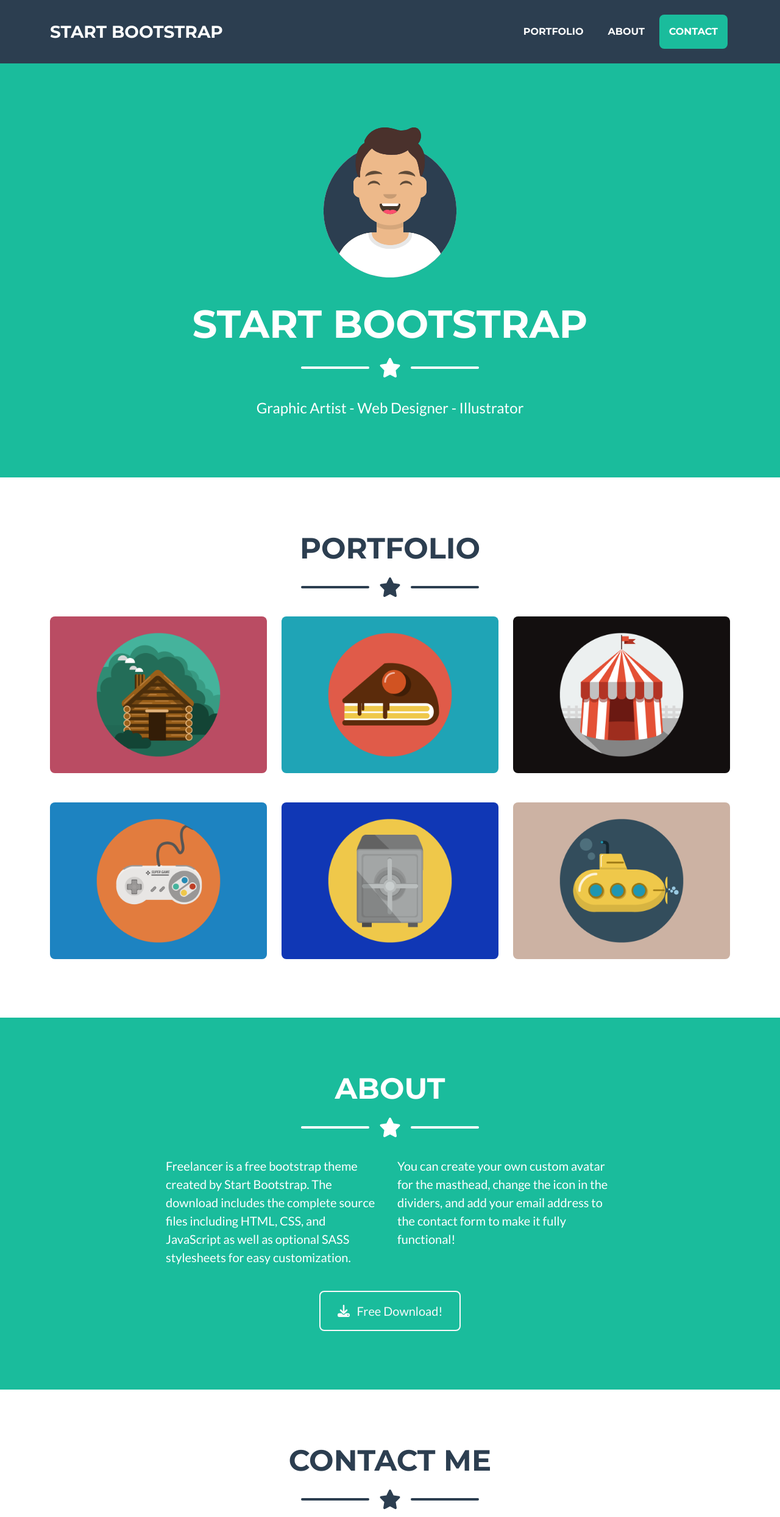
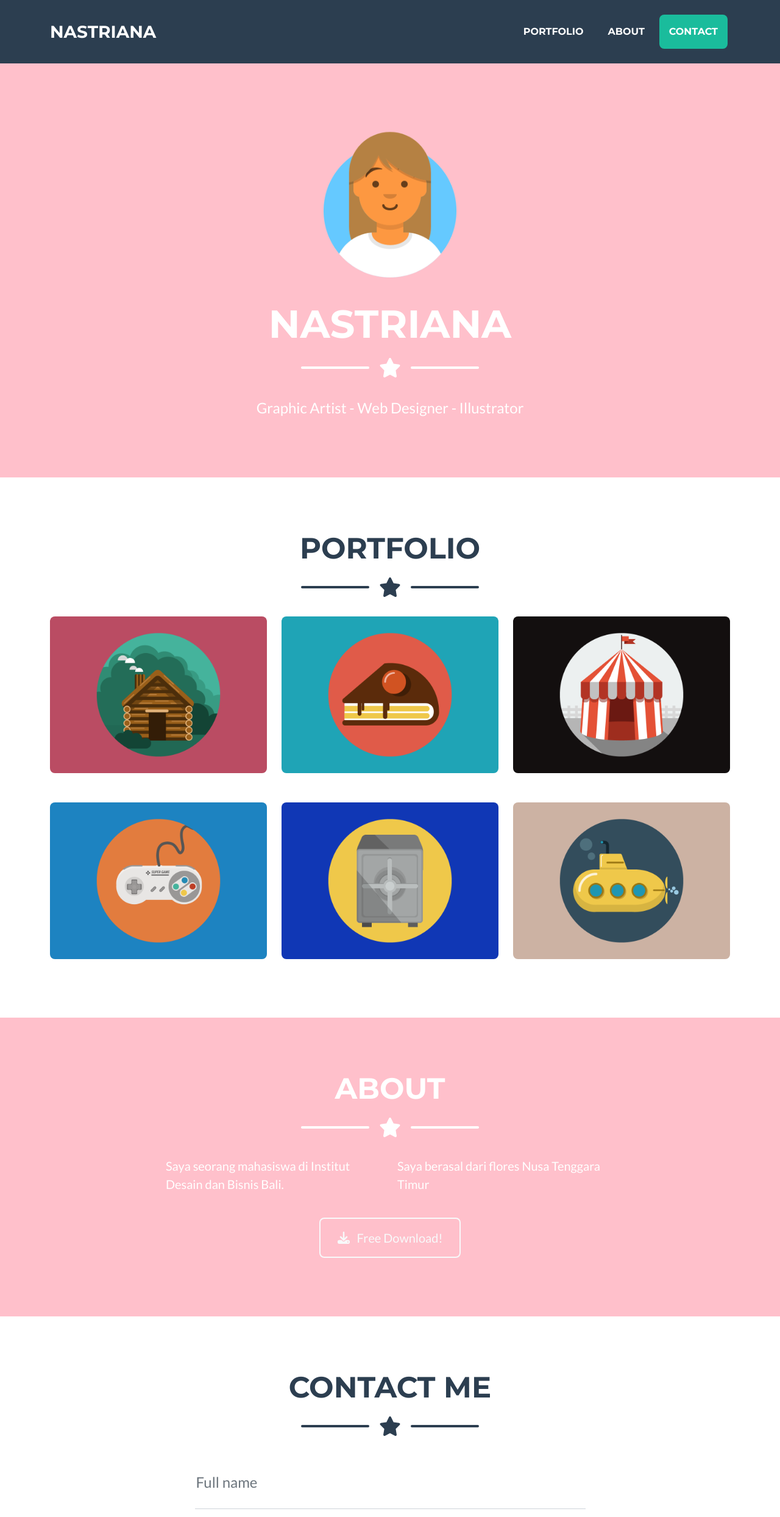
Before and after one commit to asri2005/belajartemplate, a plain HTML site: page index.html in a window 1280 px wide. Shown: the top 2488 px of the page at 61% size. Drawn offline with nearby package versions, Linux system fonts and the light colour scheme.

Commit message:
belajartemplate

```diff
--- /dev/null
+++ b/css/custom.css
@@ -0,0 +1,3 @@
+.bg-primary{
+    background-color:pink!important;
+}
--- a/index.html
+++ b/index.html
@@ -15,12 +15,13 @@
         <link href="https://fonts.googleapis.com/css?family=Lato:400,700,400italic,700italic" rel="stylesheet" type="text/css" />
         <!-- Core theme CSS (includes Bootstrap)-->
         <link href="css/styles.css" rel="stylesheet" />
+        <link href="css/custom.css" rel="stylesheet"/>
     </head>
     <body id="page-top">
         <!-- Navigation-->
         <nav class="navbar navbar-expand-lg bg-secondary text-uppercase fixed-top" id="mainNav">
             <div class="container">
-                <a class="navbar-brand" href="#page-top">Start Bootstrap</a>
+                <a class="navbar-brand" href="#page-top">Nastriana</a>
                 <button class="navbar-toggler text-uppercase font-weight-bold bg-primary text-white rounded" type="button" data-bs-toggle="collapse" data-bs-target="#navbarResponsive" aria-controls="navbarResponsive" aria-expanded="false" aria-label="Toggle navigation">
                     Menu
                     <i class="fas fa-bars"></i>
@@ -38,9 +39,9 @@
         <header class="masthead bg-primary text-white text-center">
             <div class="container d-flex align-items-center flex-column">
                 <!-- Masthead Avatar Image-->
-                <img class="masthead-avatar mb-5" src="assets/img/avataaars.svg" alt="..." />
+                <img class="masthead-avatar mb-5" src="assets/img/portfolio/avataaars.png" alt="..." />
                 <!-- Masthead Heading-->
-                <h1 class="masthead-heading text-uppercase mb-0">Start Bootstrap</h1>
+                <h1 class="masthead-heading text-uppercase mb-0">Nastriana</h1>
                 <!-- Icon Divider-->
                 <div class="divider-custom divider-light">
                     <div class="divider-custom-line"></div>
@@ -134,8 +135,8 @@
                 </div>
                 <!-- About Section Content-->
                 <div class="row">
-                    <div class="col-lg-4 ms-auto"><p class="lead">Freelancer is a free bootstrap theme created by Start Bootstrap. The download includes the complete source files including HTML, CSS, and JavaScript as well as optional SASS stylesheets for easy customization.</p></div>
-                    <div class="col-lg-4 me-auto"><p class="lead">You can create your own custom avatar for the masthead, change the icon in the dividers, and add your email address to the contact form to make it fully functional!</p></div>
+                    <div class="col-lg-4 ms-auto"><p class="lead">Saya seorang mahasiswa di Institut Desain dan Bisnis Bali.</p></div>
+                    <div class="col-lg-4 me-auto"><p class="lead">Saya berasal dari flores Nusa Tenggara Timur</p></div>
                 </div>
                 <!-- About Section Button-->
                 <div class="text-center mt-4">
@@ -225,7 +226,7 @@
                     <div class="col-lg-4 mb-5 mb-lg-0">
                         <h4 class="text-uppercase mb-4">Location</h4>
                         <p class="lead mb-0">
-                            2215 John Daniel Drive
+                            2215 Nastriana
                             <br />
                             Clark, MO 65243
                         </p>
@@ -252,7 +253,7 @@
         </footer>
         <!-- Copyright Section-->
         <div class="copyright py-4 text-center text-white">
-            <div class="container"><small>Copyright &copy; Your Website 2023</small></div>
+            <div class="container"><small>Copyright &copy; Asri Website 2025</small></div>
         </div>
         <!-- Portfolio Modals-->
         <!-- Portfolio Modal 1-->
```
Also changed, not shown: assets/img/portfolio/avataaars.png (added).
